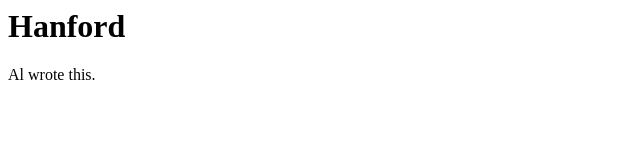
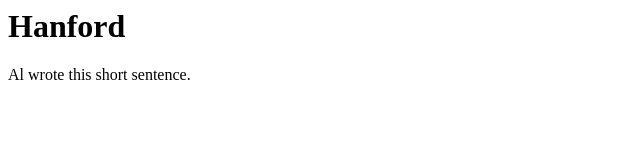
Before and after one commit to portlandcodeschool/fed-git-playground, a plain HTML site: page index.html in a window 1280 px wide. Shown: the full height of the page, 0-640 px from the left. Drawn offline with Linux system fonts and the light colour scheme.

Commit message:
short sentence

```diff
--- a/index.html
+++ b/index.html
@@ -4,6 +4,6 @@
 	</head>
 	<body>
 		<h1>Hanford</h1>
-		<p>Al wrote this.</p>
+		<p>Al wrote this short sentence.</p>
 	</body>
 </html>
```
